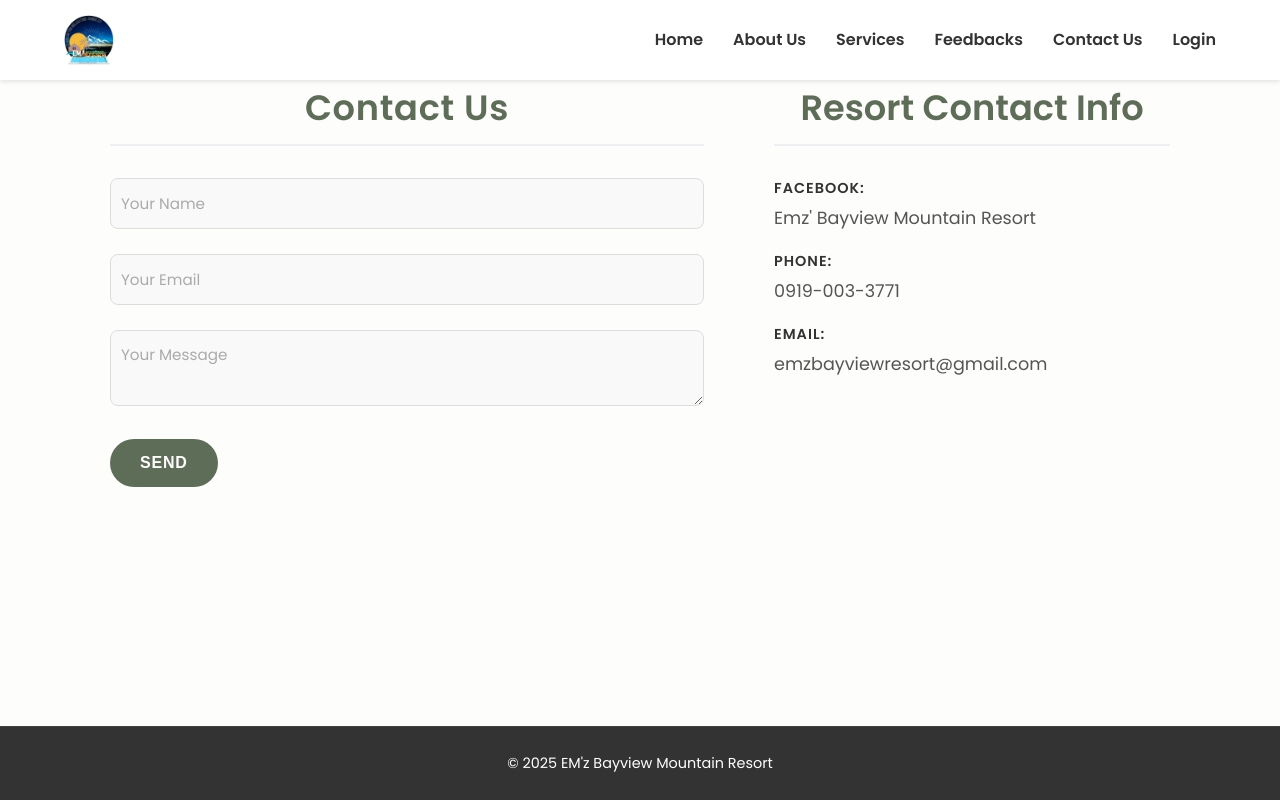
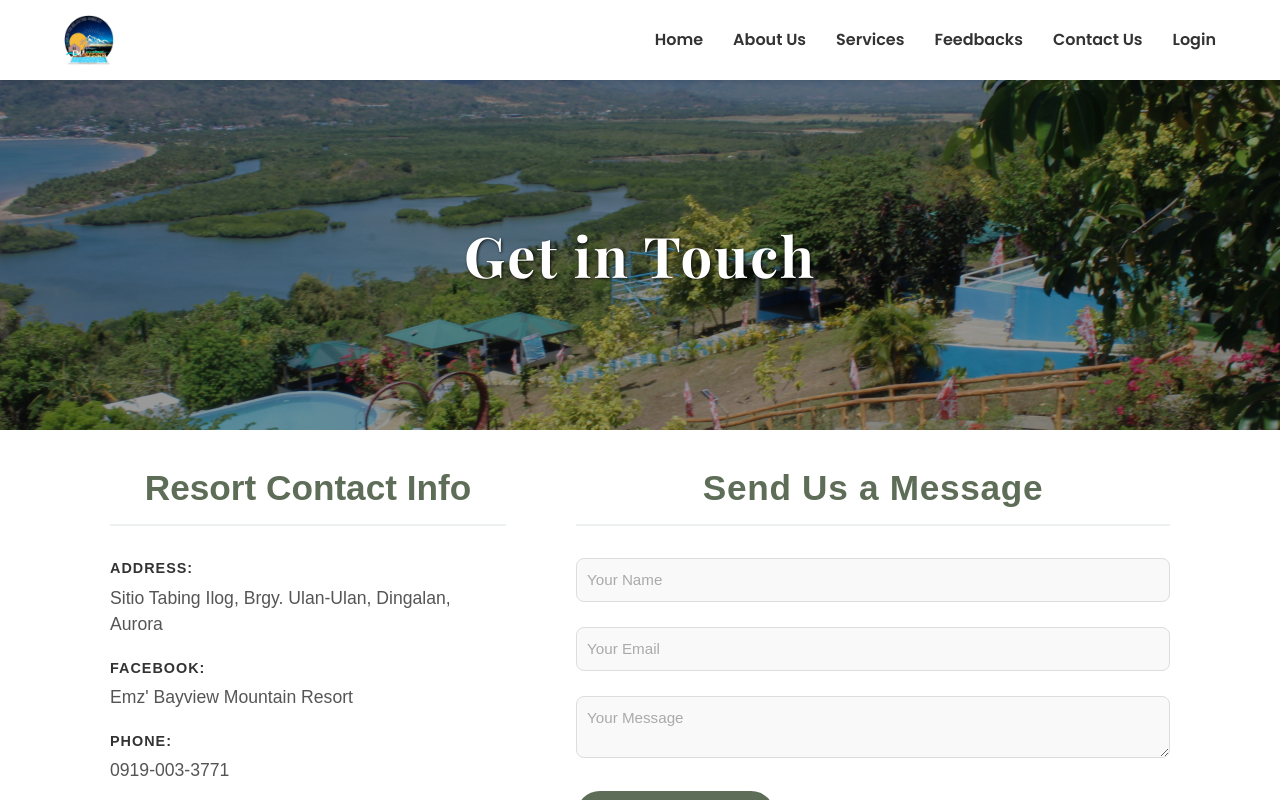
Before and after one commit to Kennyy02/Resort-Management-System, a React (Create React App) app in the folder frontend/: page /contactus in a window 1280 px wide. Built offline with nearby package versions, Linux system fonts and the light colour scheme; no server answers.

Commit message:
Update contactus.js

```diff
--- a/frontend/src/users/contactus.js
+++ b/frontend/src/users/contactus.js
@@ -1,6 +1,8 @@
 import React, { useState } from 'react';
 import axios from 'axios';
 import './styles/contactus.css';
+// 1. Import the background image
+import mountainView from '../components/pictures/mountainView.jpg';
 
 const ContactUs = () => {
     const [form, setForm] = useState({ name: '', email: '', message: '' });
@@ -29,10 +31,61 @@
     };
 
     return (
+        <div className="contact-page">
+
+            {/* --- HERO SECTION --- */}
+            <div className="contact-hero-section">
+                <img
+                    src={mountainView}
+                    alt="Mountain View Background"
+                    className="contact-hero-image"
+                />
+                <div className="contact-hero-overlay" />
+                <div className="contact-hero-content">
+                    <h1 className="hero-title">Get in Touch</h1>
+                </div>
+            </div>
+
+            {/* --- CONTENT CONTAINER --- */}
             <div className="contact-container">
+
+                {/* Contact Info (Moved to the left on desktop for better flow, but can be ordered in CSS) */}
+                <div className="contact-info">
+                    <h2>Resort Contact Info</h2>
+                    <p>
+                        <strong>Address:</strong>
+                        <span>Sitio Tabing Ilog, Brgy. Ulan-Ulan, Dingalan, Aurora</span>
+                    </p>
+                    <p>
+                        <strong>Facebook:</strong>{' '}
+                        <a
+                            href="https://www.facebook.com/emzbayviewresort"
+                            target="_blank"
+                            rel="noopener noreferrer"
+                        >
+                            Emz' Bayview Mountain Resort
+                        </a>
+                    </p>
+                    <p>
+                        <strong>Phone:</strong>{' '}
+                        <a href="tel:+639190033771">0919-003-3771</a>
+                    </p>
+                    <p>
+                        <strong>Email:</strong>{' '}
+                        {/* 2. Corrected Email Address and Mailto Link */}
+                        <a
+                            href="mailto:emzbayviewmountain@gmail.com"
+                            target="_blank"
+                            rel="noopener noreferrer"
+                        >
+                            emzbayviewmountain@gmail.com
+                        </a>
+                    </p>
+                </div>
+
                 {/* Contact Form */}
                 <div className="contact-form">
-        <h2>Contact Us</h2>
+                    <h2>Send Us a Message</h2>
                     {status && (
                         <p className={`status-message ${status.startsWith('❌') ? 'error' : ''}`}>
                             {status}
@@ -61,37 +114,9 @@
                             placeholder="Your Message"
                             required
                         />
-          <button type="submit">Send</button>
+                        <button type="submit">Send Message</button>
                     </form>
                 </div>
-
-      {/* Contact Info */}
-      <div className="contact-info">
-        <h2>Resort Contact Info</h2>
-        <p>
-          <strong>Facebook:</strong>{' '}
-          <a
-            href="https://www.facebook.com/emzbayviewresort"
-            target="_blank"
-            rel="noopener noreferrer"
-          >
-            Emz' Bayview Mountain Resort
-          </a>
-        </p>
-        <p>
-          <strong>Phone:</strong>{' '}
-          <a href="tel:+639190033771">0919-003-3771</a>
-        </p>
-        <p>
-          <strong>Email:</strong>{' '}
-          <a
-            href="https://mail.google.com/mail/?view=cm&fs=1&to=emzbayviewresort@gmail.com"
-            target="_blank"
-            rel="noopener noreferrer"
-          >
-            emzbayviewresort@gmail.com
-          </a>
-        </p>
             </div>
         </div>
     );
```
Lines whose indentation alone changed are shown as unchanged.
